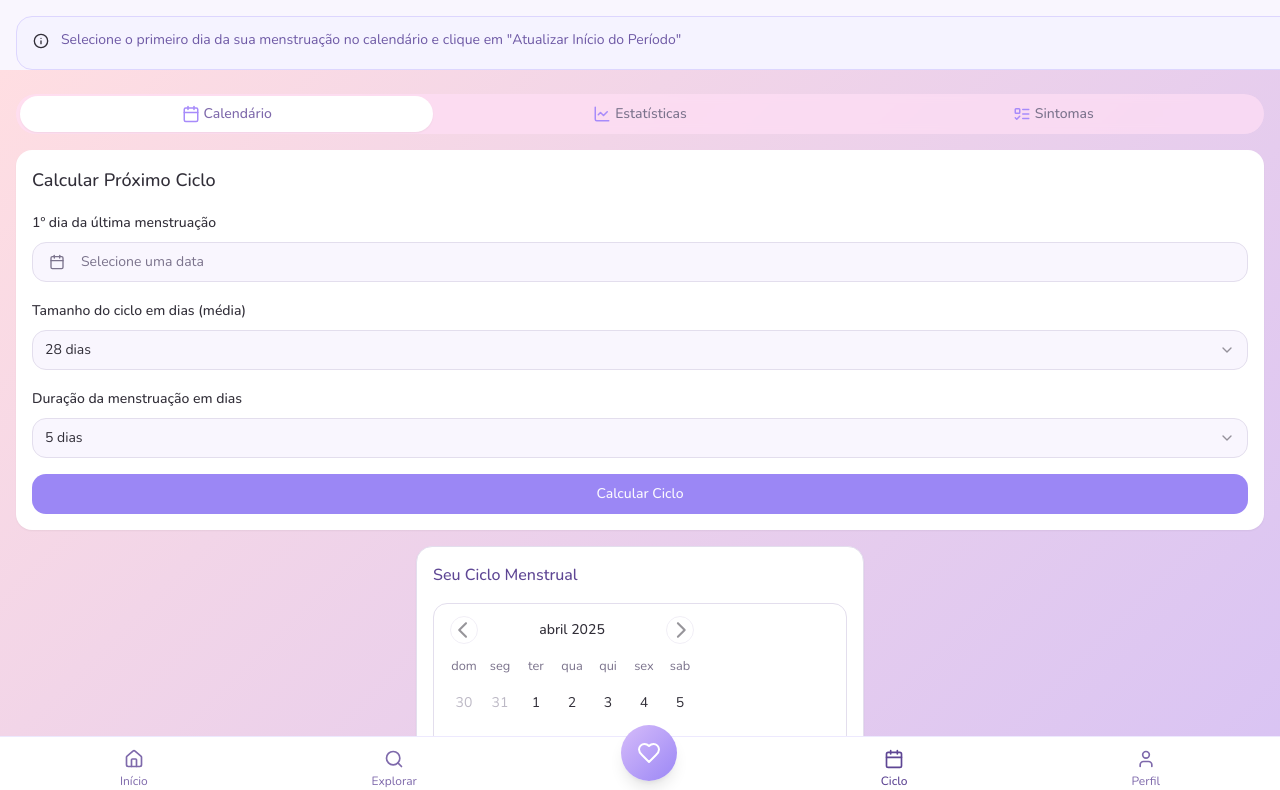
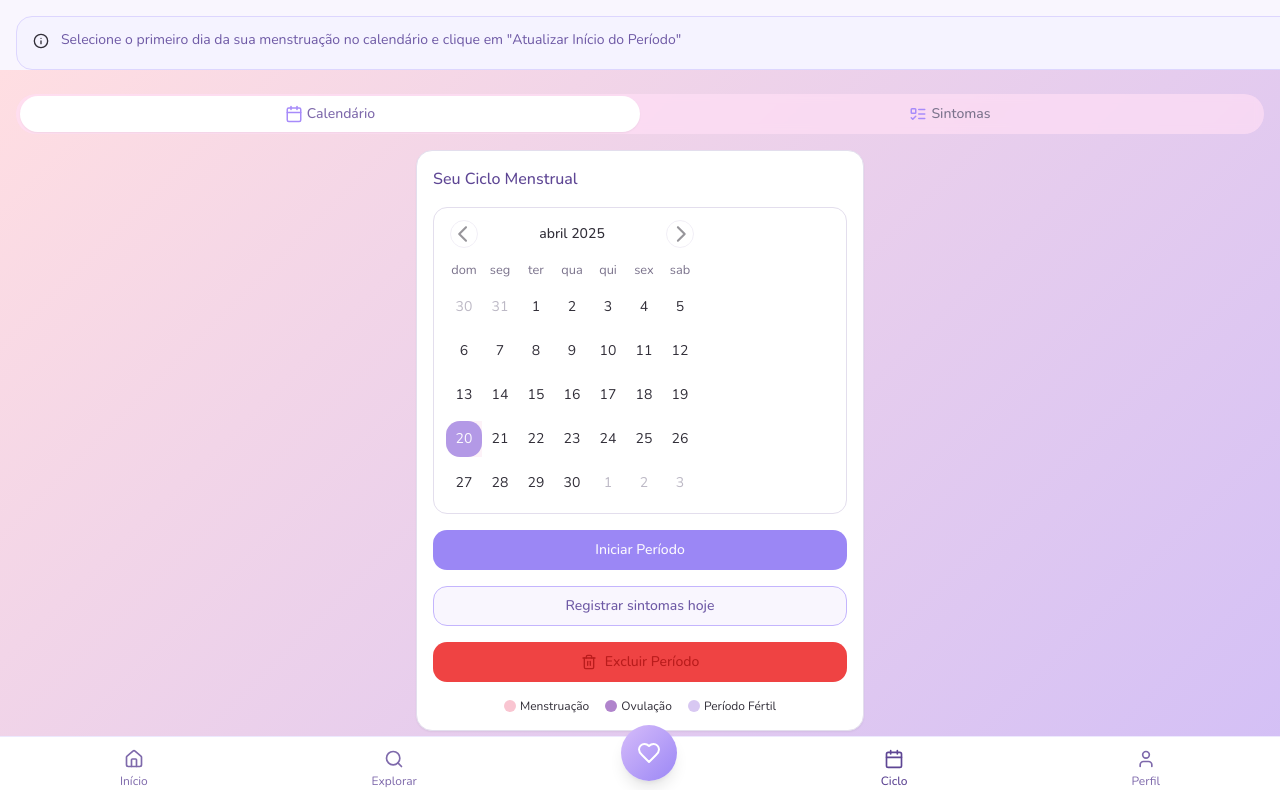
Before and after one commit to arongirardelli/flor-de-lavanda-medita, a React (Vite) app: page /ciclo in a window 1280 px wide. Shown: the top 790 px of the page. Built offline with nearby package versions, Linux system fonts and the light colour scheme.

Commit message:
Visual edit in Lovable
Edited UI in Lovable

```diff
--- a/src/components/CycleCalculatorForm.tsx
+++ b/src/components/CycleCalculatorForm.tsx
@@ -1,53 +1,43 @@
-
 import { useState } from 'react';
 import { Button } from '@/components/ui/button';
 import { Calendar } from '@/components/ui/calendar';
 import { format } from 'date-fns';
 import { ptBR } from 'date-fns/locale';
-import {
-  Popover,
-  PopoverContent,
-  PopoverTrigger,
-} from '@/components/ui/popover';
-import {
-  Select,
-  SelectContent,
-  SelectItem,
-  SelectTrigger,
-  SelectValue,
-} from '@/components/ui/select';
+import { Popover, PopoverContent, PopoverTrigger } from '@/components/ui/popover';
+import { Select, SelectContent, SelectItem, SelectTrigger, SelectValue } from '@/components/ui/select';
 import { CalendarIcon } from 'lucide-react';
 import { cn } from '@/lib/utils';
 import { supabase } from '@/integrations/supabase/client';
 import { useAuth } from '@/components/AuthProvider';
 import { toast } from 'sonner';
-
 interface CycleCalculatorFormProps {
   onCalculate: () => void;
 }
-
-export function CycleCalculatorForm({ onCalculate }: CycleCalculatorFormProps) {
+export function CycleCalculatorForm({
+  onCalculate
+}: CycleCalculatorFormProps) {
   const [lastPeriodDate, setLastPeriodDate] = useState<Date | undefined>(undefined);
   const [cycleLength, setCycleLength] = useState("28");
   const [periodDuration, setPeriodDuration] = useState("5");
   const [isCalendarOpen, setIsCalendarOpen] = useState(false);
-  const { user } = useAuth();
-
-  const cycleLengthOptions = Array.from({ length: 15 }, (_, i) => (21 + i).toString());
-  const periodDurationOptions = Array.from({ length: 10 }, (_, i) => (3 + i).toString());
-
+  const {
+    user
+  } = useAuth();
+  const cycleLengthOptions = Array.from({
+    length: 15
+  }, (_, i) => (21 + i).toString());
+  const periodDurationOptions = Array.from({
+    length: 10
+  }, (_, i) => (3 + i).toString());
   const handleDateSelect = (date: Date | undefined) => {
     setLastPeriodDate(date);
     setIsCalendarOpen(false);
   };
-
   const clearPreviousCycles = async (userId: string) => {
     try {
-      const { error } = await supabase
-        .from('menstrual_cycles')
-        .delete()
-        .eq('user_id', userId);
-
+      const {
+        error
+      } = await supabase.from('menstrual_cycles').delete().eq('user_id', userId);
       if (error) throw error;
     } catch (error) {
       console.error('Error clearing previous cycles:', error);
@@ -55,7 +45,6 @@ export function CycleCalculatorForm({ onCalculate }: CycleCalculatorFormProps) {
       throw error;
     }
   };
-
   const calculateCycleDates = (startDate: Date, cycleLen: number, periodLen: number) => {
     const dates = [];
     const cycleDuration = parseInt(cycleLen.toString());
@@ -70,9 +59,8 @@ export function CycleCalculatorForm({ onCalculate }: CycleCalculatorFormProps) {
 
     // Add future cycles
     for (let i = 1; i <= 5; i++) {
-      const nextCycleStart = new Date(new Date(startDate).setDate(startDate.getDate() + (cycleDuration * i)));
+      const nextCycleStart = new Date(new Date(startDate).setDate(startDate.getDate() + cycleDuration * i));
       const nextCycleEnd = new Date(new Date(nextCycleStart).setDate(nextCycleStart.getDate() + periodDuration - 1));
-
       dates.push({
         start_date: nextCycleStart,
         end_date: nextCycleEnd
@@ -81,45 +69,33 @@ export function CycleCalculatorForm({ onCalculate }: CycleCalculatorFormProps) {
 
     // Also add past cycles for better calculation
     for (let i = 1; i <= 2; i++) {
-      const pastCycleStart = new Date(new Date(startDate).setDate(startDate.getDate() - (cycleDuration * i)));
+      const pastCycleStart = new Date(new Date(startDate).setDate(startDate.getDate() - cycleDuration * i));
       const pastCycleEnd = new Date(new Date(pastCycleStart).setDate(pastCycleStart.getDate() + periodDuration - 1));
-
       dates.push({
         start_date: pastCycleStart,
         end_date: pastCycleEnd
       });
     }
-
     return dates;
   };
-
   const handleSubmit = async () => {
     if (!lastPeriodDate || !user) {
       toast.error('Por favor, preencha a data do último período');
       return;
     }
-
     try {
       await clearPreviousCycles(user.id);
-
-      const cycleDates = calculateCycleDates(
-        lastPeriodDate,
-        parseInt(cycleLength),
-        parseInt(periodDuration)
-      );
-
+      const cycleDates = calculateCycleDates(lastPeriodDate, parseInt(cycleLength), parseInt(periodDuration));
       for (const cycle of cycleDates) {
-        const { error } = await supabase
-          .from('menstrual_cycles')
-          .insert({
-            start_date: cycle.start_date.toISOString().split('T')[0],
-            end_date: cycle.end_date.toISOString().split('T')[0],
-            user_id: user.id
-          });
-
+        const {
+          error
+        } = await supabase.from('menstrual_cycles').insert({
+          start_date: cycle.start_date.toISOString().split('T')[0],
+          end_date: cycle.end_date.toISOString().split('T')[0],
+          user_id: user.id
+        });
         if (error) throw error;
       }
-
       toast.success('Ciclo calculado e registrado com sucesso!');
       onCalculate();
     } catch (error) {
@@ -127,78 +103,5 @@ export function CycleCalculatorForm({ onCalculate }: CycleCalculatorFormProps) {
       toast.error('Erro ao salvar o ciclo. Tente novamente.');
     }
   };
-
-  return (
-    <div className="space-y-4 p-4 bg-white rounded-lg shadow-sm">
-      <h3 className="text-lg font-medium mb-4">Calcular Próximo Ciclo</h3>
-
-      <div className="space-y-4">
-        <div className="space-y-2">
-          <label className="text-sm font-medium">1º dia da última menstruação</label>
-          <Popover open={isCalendarOpen} onOpenChange={setIsCalendarOpen}>
-            <PopoverTrigger asChild>
-              <Button
-                variant="outline"
-                className={cn(
-                  "w-full justify-start text-left font-normal",
-                  !lastPeriodDate && "text-muted-foreground"
-                )}
-              >
-                <CalendarIcon className="mr-2 h-4 w-4" />
-                {lastPeriodDate ? format(lastPeriodDate, "dd/MM/yyyy") : "Selecione uma data"}
-              </Button>
-            </PopoverTrigger>
-            <PopoverContent className="w-auto p-0" align="start">
-              <Calendar
-                mode="single"
-                selected={lastPeriodDate}
-                onSelect={handleDateSelect}
-                locale={ptBR}
-                className={cn("p-3 pointer-events-auto")}
-              />
-            </PopoverContent>
-          </Popover>
-        </div>
-
-        <div className="space-y-2">
-          <label className="text-sm font-medium">Tamanho do ciclo em dias (média)</label>
-          <Select value={cycleLength} onValueChange={setCycleLength}>
-            <SelectTrigger>
-              <SelectValue placeholder="Selecione o tamanho do ciclo" />
-            </SelectTrigger>
-            <SelectContent>
-              {cycleLengthOptions.map((days) => (
-                <SelectItem key={days} value={days}>
-                  {days} dias
-                </SelectItem>
-              ))}
-            </SelectContent>
-          </Select>
-        </div>
-
-        <div className="space-y-2">
-          <label className="text-sm font-medium">Duração da menstruação em dias</label>
-          <Select value={periodDuration} onValueChange={setPeriodDuration}>
-            <SelectTrigger>
-              <SelectValue placeholder="Selecione a duração" />
-            </SelectTrigger>
-            <SelectContent>
-              {periodDurationOptions.map((days) => (
-                <SelectItem key={days} value={days}>
-                  {days} dias
-                </SelectItem>
-              ))}
-            </SelectContent>
-          </Select>
-        </div>
-
-        <Button
-          className="w-full bg-lavanda-500 hover:bg-lavanda-600"
-          onClick={handleSubmit}
-        >
-          Calcular Ciclo
-        </Button>
-      </div>
-    </div>
-  );
+  return;
 }
--- a/src/components/cycle/CycleTabs.tsx
+++ b/src/components/cycle/CycleTabs.tsx
@@ -8,7 +8,6 @@ import { CycleStats } from './CycleStats';
 import { WellnessTip } from './WellnessTip';
 import { SymptomsList } from './SymptomsList';
 import type { CycleData } from '@/hooks/useCycleData';
-
 interface CycleTabsProps {
   activeTab: string;
   setActiveTab: (tab: string) => void;
@@ -26,7 +25,6 @@ interface CycleTabsProps {
   onCycleCalculated: () => void;
   onAddSymptoms: () => void;
 }
-
 export function CycleTabs({
   activeTab,
   setActiveTab,
@@ -37,37 +35,17 @@ export function CycleTabs({
   lastPeriodDuration,
   symptoms,
   onCycleCalculated,
-  onAddSymptoms,
+  onAddSymptoms
 }: CycleTabsProps) {
-  const cicloMeditacoes = meditacoes.filter(med =>
-    med.categoria.toLowerCase() === 'ciclo'
-  );
-
-  return (
-    <Tabs
-      value={activeTab}
-      onValueChange={setActiveTab}
-      className="w-full space-y-4"
-    >
+  const cicloMeditacoes = meditacoes.filter(med => med.categoria.toLowerCase() === 'ciclo');
+  return <Tabs value={activeTab} onValueChange={setActiveTab} className="w-full space-y-4">
       <TabsList className="w-full bg-[#FFDFF6]/70 backdrop-blur-sm p-1 rounded-full flex justify-between">
-        <TabsTrigger
-          value="calendario"
-          className="flex-1 rounded-full data-[state=active]:bg-white data-[state=active]:text-lavanda-600 flex items-center justify-center gap-1 px-4 py-2"
-        >
+        <TabsTrigger value="calendario" className="flex-1 rounded-full data-[state=active]:bg-white data-[state=active]:text-lavanda-600 flex items-center justify-center gap-1 px-4 py-2">
           <CalendarIcon size={18} className="text-lavanda-400" />
           <span>Calendário</span>
         </TabsTrigger>
-        <TabsTrigger
-          value="estatisticas"
-          className="flex-1 rounded-full data-[state=active]:bg-white data-[state=active]:text-lavanda-600 flex items-center justify-center gap-1 px-4 py-2"
-        >
-          <LineChart size={18} className="text-lavanda-400" />
-          <span>Estatísticas</span>
-        </TabsTrigger>
-        <TabsTrigger
-          value="sintomas"
-          className="flex-1 rounded-full data-[state=active]:bg-white data-[state=active]:text-lavanda-600 flex items-center justify-center gap-1 px-4 py-2"
-        >
+
+        <TabsTrigger value="sintomas" className="flex-1 rounded-full data-[state=active]:bg-white data-[state=active]:text-lavanda-600 flex items-center justify-center gap-1 px-4 py-2">
           <ListTodo size={18} className="text-lavanda-400" />
           <span>Sintomas</span>
         </TabsTrigger>
@@ -81,36 +59,18 @@ export function CycleTabs({
         <div className="mt-8">
           <h3 className="text-lavanda-800 font-medium mb-4">Meditações para seu ciclo</h3>
           <div className="grid grid-cols-2 gap-4">
-            {cicloMeditacoes.map((meditacao) => (
-              <MeditationCard
-                key={meditacao.id}
-                id={meditacao.id}
-                title={meditacao.titulo}
-                duration={meditacao.duracao}
-                category={meditacao.categoria}
-                imageUrl={meditacao.imagemUrl}
-              />
-            ))}
+            {cicloMeditacoes.map(meditacao => <MeditationCard key={meditacao.id} id={meditacao.id} title={meditacao.titulo} duration={meditacao.duracao} category={meditacao.categoria} imageUrl={meditacao.imagemUrl} />)}
           </div>
         </div>
       </TabsContent>
 
       <TabsContent value="estatisticas" className="mt-0">
-        <CycleStats
-          cycles={cycles}
-          currentPhase={currentPhase}
-          daysUntilNextPeriod={daysUntilNextPeriod}
-          averageCycleLength={averageCycleLength}
-          lastPeriodDuration={lastPeriodDuration}
-        />
+        <CycleStats cycles={cycles} currentPhase={currentPhase} daysUntilNextPeriod={daysUntilNextPeriod} averageCycleLength={averageCycleLength} lastPeriodDuration={lastPeriodDuration} />
         <WellnessTip currentPhase={currentPhase} />
       </TabsContent>
 
       <TabsContent value="sintomas" className="mt-0">
-        <SymptomsList
-          symptoms={symptoms}
-          onAddSymptoms={onAddSymptoms}
-        />
+        <SymptomsList symptoms={symptoms} onAddSymptoms={onAddSymptoms} />
         <div className="mt-6">
           <WellnessTip currentPhase={currentPhase} />
           <div className="mt-4 bg-lavanda-50 border border-lavanda-100 text-rosa-600 rounded-xl px-4 py-3 text-xs">
@@ -121,6 +81,5 @@ export function CycleTabs({
           </div>
         </div>
       </TabsContent>
-    </Tabs>
-  );
+    </Tabs>;
 }
```
